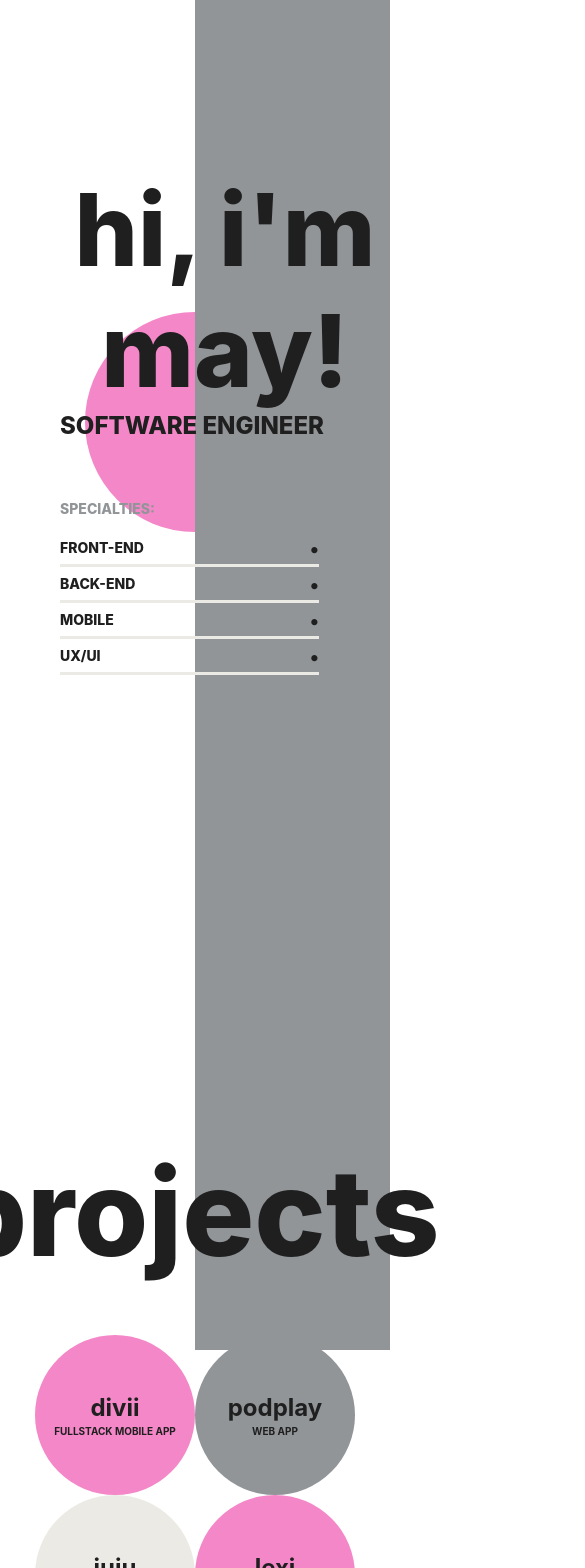
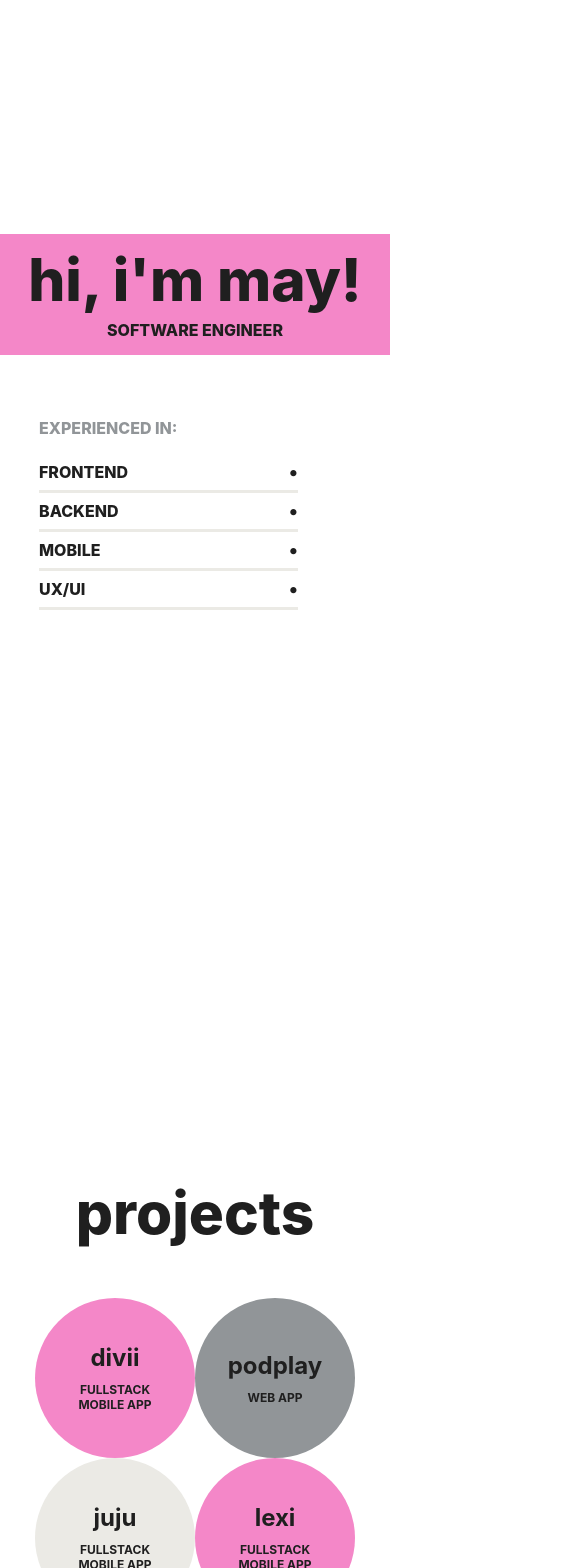
Before and after one commit to maywoollcott/fall-portfolio, a React (Create React App) app: page / in a window 390 px wide. Shown: the top 1568 px of the page, 585 px wide, since content can reach past the window. Built offline with nearby package versions, Linux system fonts and the light colour scheme.

Commit message:
adds mobile design

```diff
--- a/src/App.css
+++ b/src/App.css
@@ -295,6 +295,8 @@
   top: 0px;
   z-index: -1;
   right: 0px;
+  border-left: solid 25px var(--darkGray);
+  box-sizing: border-box;
 }
 
 .pinkCircle {
@@ -309,7 +311,7 @@
 }
 
 .introText {
-  font-size: 100px;
+  font-size: 7vw;
   font-weight: 800;
   margin: 0px;
   color: var(--darkGray);
@@ -524,6 +526,14 @@ a {
   width: 100%;
 }
 
+.descriptionWidthContainer {
+  display: flex;
+  justify-content: center;
+  align-items: flex-start;
+  flex-direction: column;
+  width: 20%;
+}
+
 .active {
   text-decoration: underline;
 }
@@ -635,3 +645,309 @@ a {
   cursor: pointer;
   transform: scale(1.2);
 }
+
+.projectButtonContainerActive {
+  display: flex;
+  flex-direction: column;
+  margin-left: 30px;
+  align-items: flex-start;
+}
+
+@media (max-width: 500px) {
+  .introText {
+    font-size: 15vw;
+    font-weight: 800;
+    margin: 0px;
+    color: var(--darkGray);
+  }
+
+  .introContainer {
+    padding-left: 10%;
+    display: flex;
+    flex-direction: column;
+    justify-content: center;
+    align-items: center;
+    background-color: var(--pink);
+    padding: 10px;
+  }
+
+  .specialtiesContainer {
+    padding-left: 10%;
+    display: flex;
+    flex-direction: column;
+    justify-content: flex-start;
+    align-items: flex-start;
+    width: fit-content;
+    margin-top: 12%;
+  }
+
+  .specialtiesHeaderText {
+    font-size: 16px;
+    color: var(--mediumGray);
+    font-weight: 800;
+  }
+
+  .specialtiesText {
+    font-size: 16px;
+    color: var(--darkGray);
+    font-weight: 800;
+    margin: 0px;
+    padding-bottom: 8px;
+    padding-top: 8px;
+    border-bottom: solid;
+    border-bottom-color: var(--lightGray);
+    width: 250px;
+    text-align: left;
+  }
+
+  .graySquare {
+    width: 50%;
+    background-color: var(--mediumGray);
+    height: 160%;
+    position: absolute;
+    top: 0px;
+    z-index: -1;
+    right: 0px;
+    border: none;
+    visibility: hidden;
+  }
+
+  .pinkCircle {
+    width: 120%;
+    height: 35vw;
+    border-radius: 50%;
+    background-color: var(--pink);
+    position: absolute;
+    visibility: hidden;
+  }
+
+  .labelText {
+    font-size: 16px;
+    font-weight: 800;
+    margin: 0px;
+    color: var(--darkGray);
+    padding: 5px;
+  }
+
+  .projectsHeader {
+    font-size: 15vw;
+    font-weight: 800;
+    margin: 0px;
+    color: var(--darkGray);
+  }
+
+  .projectLabel {
+    font-size: 12px;
+    font-weight: 700;
+    margin: 0px;
+    margin-top: 10px;
+    color: var(--darkGray);
+    width: 50%;
+  }
+
+  .activeProjectContainer {
+    display: flex;
+    flex-direction: column;
+    justify-content: flex-start;
+    align-items: center;
+    width: 100%;
+  }
+
+  .projectButtonActive {
+    width: 90px;
+    height: 90px;
+    border-radius: 50%;
+    display: flex;
+    flex-direction: column;
+    justify-content: center;
+    align-items: center;
+    flex-wrap: wrap;
+    margin: 5px;
+  }
+
+  .projectButtonContainerActive {
+    display: flex;
+    flex-direction: column;
+    align-items: center;
+    justify-content: center;
+    margin: 0;
+  }
+
+  .verticalButtonContainer {
+    display: flex;
+    flex-direction: column;
+  }
+
+  .descriptionHeaderContainer {
+    height: 0;
+    visibility: hidden;
+  }
+
+  .descriptionWebsite {
+    visibility: hidden;
+  }
+
+  .descriptionText {
+    visibility: collapse;
+    height: 0;
+  }
+
+  .stackText {
+    font-weight: 700;
+    font-size: 14px;
+    color: var(--mediumGray);
+    text-align: center;
+    margin: 0;
+    padding-top: 10px;
+    text-transform: uppercase;
+    border-bottom: solid 2px var(--lightGray);
+    padding-bottom: 20px;
+    width: 100%;
+  }
+
+  .stackContainer {
+    display: flex;
+    flex-direction: column;
+    width: 100%;
+    margin-top: 0;
+    justify-content: center;
+    align-items: center;
+    margin-bottom: 30px;
+  }
+
+  .stackListText {
+    font-weight: 700;
+    font-size: 12px;
+    color: var(--darkGray);
+    text-align: center;
+    margin: 0;
+    padding-top: 10px;
+    text-transform: uppercase;
+    border-bottom: solid 2px var(--lightGray);
+    padding-bottom: 5px;
+    width: 100%;
+  }
+
+  .active {
+    text-decoration: underline;
+  }
+
+  .videoContainer {
+    display: flex;
+    justify-content: center;
+    align-items: center;
+    width: 100%;
+  }
+
+  .descriptionWidthContainer {
+    display: flex;
+    justify-content: center;
+    align-items: center;
+    flex-direction: column;
+  }
+
+  .computerGif {
+    width: 90%;
+    height: auto;
+  }
+
+  .projectsPage {
+    position: relative;
+    display: flex;
+    justify-content: center;
+    align-items: center;
+    flex-direction: column;
+  }
+
+  .aboutPage {
+    background-color: var(--pink);
+    border-top: solid 25px var(--mediumGray);
+    display: flex;
+    flex-direction: column;
+    margin-top: 50px;
+    height: fit-content;
+    padding-bottom: 50px;
+  }
+
+  .aboutPageBefore {
+    background-color: white;
+    visibility: hidden;
+  }
+
+  .aboutImgContainer {
+    border: solid 25px var(--darkGray);
+    -webkit-filter: grayscale(100%); /* Safari 6.0 - 9.0 */
+    filter: grayscale(100%);
+  }
+
+  .aboutImgContainer:hover {
+    border: solid 25px var(--darkGray);
+    -webkit-filter: grayscale(0%); /* Safari 6.0 - 9.0 */
+    filter: grayscale(0%);
+  }
+
+  .aboutHeader {
+    font-size: 50px;
+    font-weight: 800;
+    margin-bottom: 10px;
+    color: var(--darkGray);
+    padding-top: 50px;
+  }
+
+  .bioContainer {
+    display: flex;
+    flex-direction: column;
+    justify-content: center;
+    align-items: center;
+    margin-left: 0;
+  }
+
+  .bioText {
+    font-size: 10px;
+    font-weight: 700;
+    width: 70%;
+    text-align: center;
+    line-height: 18px;
+    color: var(--darkGray);
+  }
+
+  .bioTextLink {
+    font-size: 10px;
+    font-weight: 700;
+    width: 70%;
+    text-align: left;
+    line-height: 18px;
+    color: var(--darkGray);
+    text-decoration: underline;
+  }
+
+  .bioTextLink:hover {
+    font-size: 14px;
+    font-weight: 700;
+    width: 70%;
+    text-align: left;
+    line-height: 18px;
+    color: var(--lightGray);
+    text-decoration: underline;
+  }
+
+  .iconContainer {
+    display: flex;
+    flex-direction: row;
+    justify-content: center;
+    align-items: center;
+    margin-top: 20px;
+  }
+
+  .iconLink {
+    font-size: 40px;
+    color: var(--darkGray);
+    margin-right: 10px;
+  }
+
+  .iconLink:hover {
+    font-size: 40px;
+    cursor: pointer;
+    transform: scale(1.2);
+  }
+}
--- a/src/App.js
+++ b/src/App.js
@@ -19,6 +19,7 @@ function App() {
   const [ref, inView] = useInView();
   const [refAboutPage, inViewAboutPage] = useInView();
   const [activeProject, setActiveProject] = useState(null);
+  const [screenWidth, setScreenWidth] = useState();
 
   const [diviiClasses, setDiviiClasses] = useState('projectButton');
   const [podplayClasses, setPodplayClasses] = useState('projectButton');
@@ -86,6 +87,7 @@ function App() {
     if (inViewAboutPage) {
       console.log('in view! about page');
       setAboutClasses('aboutPage slide-in-right');
+      console.log(window.innerWidth);
     }
   }, [inViewAboutPage]);
 
@@ -161,6 +163,8 @@ function App() {
   }, [activeProject]);
 
   useEffect(() => {
+    console.log(window.innerWidth);
+    setScreenWidth(window.innerWidth);
     window.addEventListener('scroll', handleScroll);
     return () => window.removeEventListener('scroll', handleScroll);
   }, []);
@@ -168,7 +172,10 @@ function App() {
   return (
     <div className='App'>
       <div className='homePage'>
-        <div className='introContainer'>
+        <div
+          className='introContainer'
+          style={{ transform: `translateX(-${offsetY * 2}px)` }}
+        >
           <p className='introText'>hi, i'm may!</p>
           <p className='labelText'>SOFTWARE ENGINEER</p>
         </div>
@@ -176,13 +183,13 @@ function App() {
           className='specialtiesContainer'
           style={{ transform: `translateX(-${offsetY * 2}px)` }}
         >
-          <p className='specialtiesHeaderText'>SPECIALTIES:</p>
+          <p className='specialtiesHeaderText'>EXPERIENCED IN:</p>
           <div className='specialtiesTextContainer'>
-            <p className='specialtiesText'>FRONT-END</p>
+            <p className='specialtiesText'>FRONTEND</p>
             <p className='bulletText'>•</p>
           </div>
           <div className='specialtiesTextContainer'>
-            <p className='specialtiesText'>BACK-END</p>
+            <p className='specialtiesText'>BACKEND</p>
             <p className='bulletText'>•</p>
           </div>
           <div className='specialtiesTextContainer'>
@@ -194,6 +201,8 @@ function App() {
             <p className='bulletText'>•</p>
           </div>
         </div>
+        {screenWidth > 500 ? (
+          <>
             <div
               className='graySquare'
               style={{ transform: `translateX(${offsetY * 2}px)` }}
@@ -208,6 +217,8 @@ function App() {
                 left: window.innerWidth / 2 - 110,
               }}
             ></div>
+          </>
+        ) : null}
       </div>
       <div className='break'></div>
       <div className='projectsPage'>
@@ -270,14 +281,7 @@ function App() {
         )}
         {activeProject !== null && (
           <div className='activeProjectContainer'>
-            <div
-              style={{
-                display: 'flex',
-                flexDirection: 'column',
-                marginLeft: '30px',
-                alignItems: 'flex-start',
-              }}
-            >
+            <div className='projectButtonContainerActive'>
               <p className='activeProjectsHeader'>PROJECTS</p>
               <div
                 style={{
@@ -381,15 +385,7 @@ function App() {
                 </div>
               </div>
             </div>
-            <div
-              style={{
-                display: 'flex',
-                justifyContent: 'center',
-                alignItems: 'flex-start',
-                flexDirection: 'column',
-                width: '20%',
-              }}
-            >
+            <div className='descriptionWidthContainer'>
               {!imageLoading && (
                 <div>
                   <div className='descriptionHeaderContainer'>
```
Lines whose indentation alone changed are shown as unchanged.
